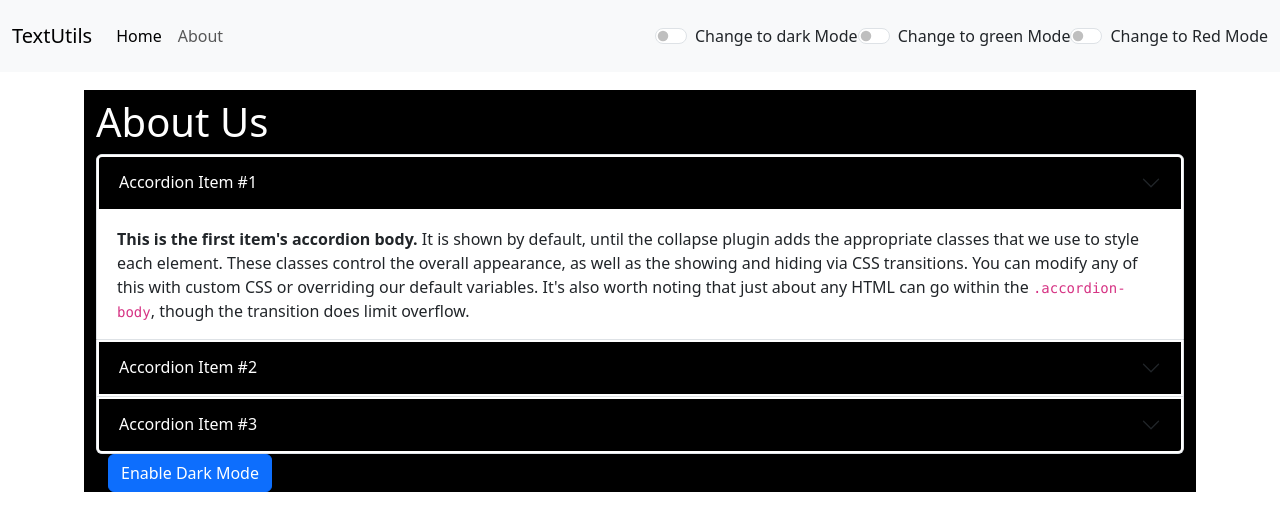
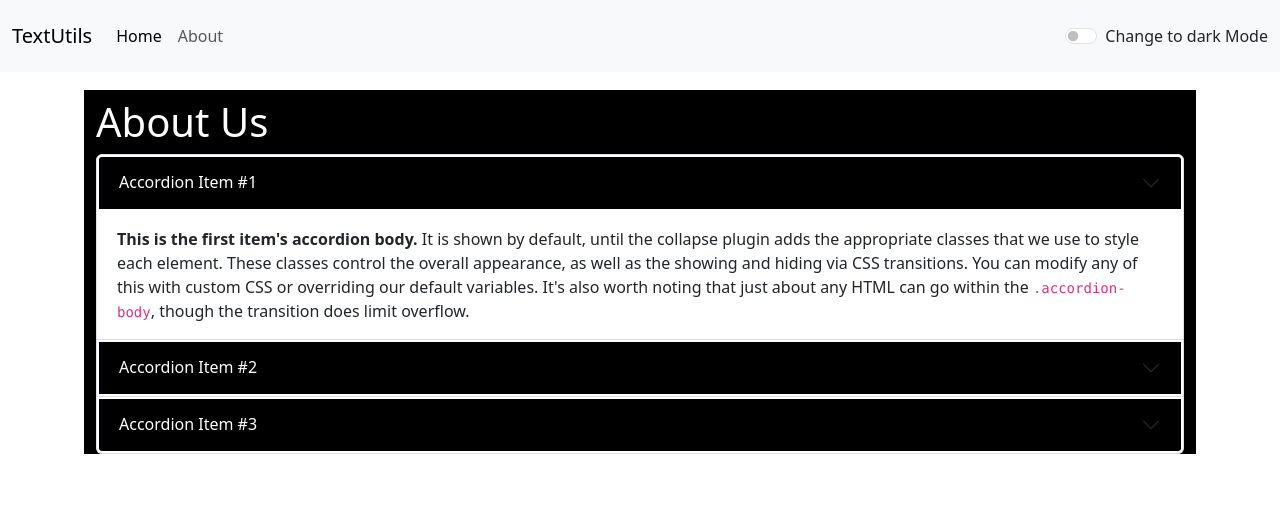
Before and after one commit to khushi-muttha/Text-Utils, a React (Create React App) app: page /about in a window 1280 px wide. Shown: the top 530 px of the page. Built offline with nearby package versions, Linux system fonts and the light colour scheme.

Commit message:
first commit

```diff
--- a/src/App.js
+++ b/src/App.js
@@ -22,30 +22,30 @@ function App() {
     }
   }
 
-  const toggleModeGreen = () => {
-    if (mode === 'light') {
-      setmode('green');
-      document.body.style.backgroundColor = '#008000';
-    } else {
-      setmode('light');
-      document.body.style.backgroundColor = 'white';
-    }
-  }
+  // const toggleModeGreen = () => {
+  //   if (mode === 'light') {
+  //     setmode('green');
+  //     document.body.style.backgroundColor = '#008000';
+  //   } else {
+  //     setmode('light');
+  //     document.body.style.backgroundColor = 'white';
+  //   }
+  // }
 
-  const toggleModeRed = () => {
-    if (mode === 'light') {
-      setmode('red');
-      document.body.style.backgroundColor = '#FF0000';
-    } else {
-      setmode('light');
-      document.body.style.backgroundColor = 'white';
-    }
-  }
+  // const toggleModeRed = () => {
+  //   if (mode === 'light') {
+  //     setmode('red');
+  //     document.body.style.backgroundColor = '#FF0000';
+  //   } else {
+  //     setmode('light');
+  //     document.body.style.backgroundColor = 'white';
+  //   }
+  // }
 
   return (
     <>
       <Router>
-        <Navbar title="TextUtils" mode={mode} toggleMode={toggleMode} toggleModeGreen={toggleModeGreen} toggleModeRed={toggleModeRed} />
+        <Navbar title="TextUtils" mode={mode} toggleMode={toggleMode} /*toggleModeGreen={toggleModeGreen} toggleModeRed={toggleModeRed}*/ />
         <div className="container my-3">
           <Routes>
             <Route path="/about" element={<About />} />
--- a/src/components/About.js
+++ b/src/components/About.js
@@ -67,9 +67,9 @@ export default function About() {
             </div>
         </div>
         </div>
-        <div className="container">
+        {/* <div className="container">
         <button onClick = {toggleStyle} type="button" class="btn btn-primary">{btnText}</button>
-        </div>
+        </div> */}
 
 
 
--- a/src/components/Navbar.js
+++ b/src/components/Navbar.js
@@ -31,7 +31,7 @@ export default function Navbar(props) {
         <label className="form-check-label" htmlFor="flexSwitchCheckDefault">Change to dark Mode</label>
       </div>
 
-      <div className={`form-check form-switch text-${props.mode==='light'?'dark': 'white'} my-3`}>
+      {/* <div className={`form-check form-switch text-${props.mode==='light'?'dark': 'white'} my-3`}>
         <input className="form-check-input" onClick={props.toggleModeGreen} type="checkbox" role="switch" id="flexSwitchCheckDefault"/>
         <label className="form-check-label" htmlFor="flexSwitchCheckDefault">Change to green Mode</label>
       </div>
@@ -39,7 +39,7 @@ export default function Navbar(props) {
       <div className={`form-check form-switch text-${props.mode==='light'?'dark': 'white'} my-3`}>
         <input className="form-check-input" onClick={props.toggleModeRed} type="checkbox" role="switch" id="flexSwitchCheckDefault"/>
         <label className="form-check-label" htmlFor="flexSwitchCheckDefault">Change to Red Mode</label>
-      </div>
+      </div> */}
 
 
 
```
